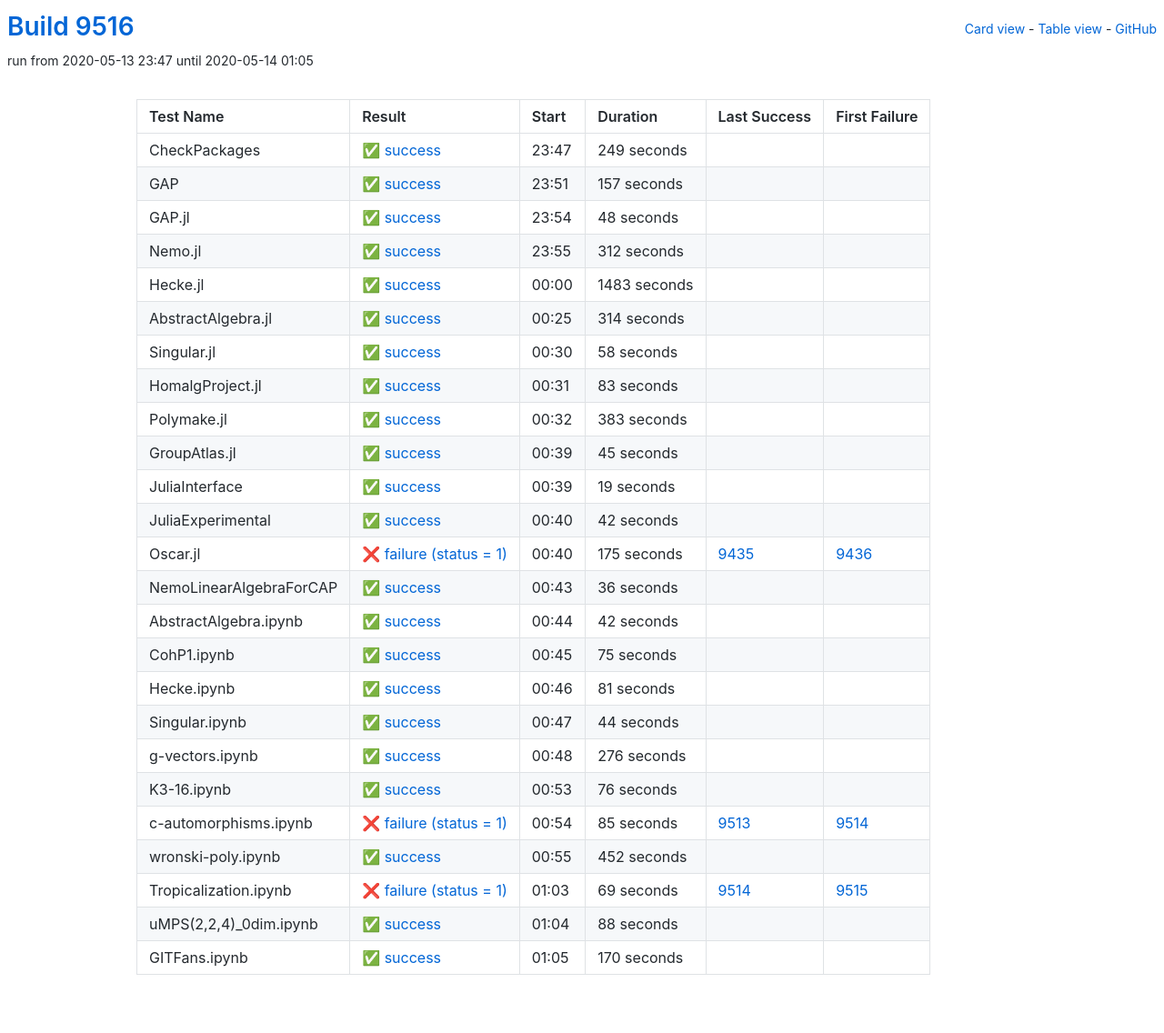
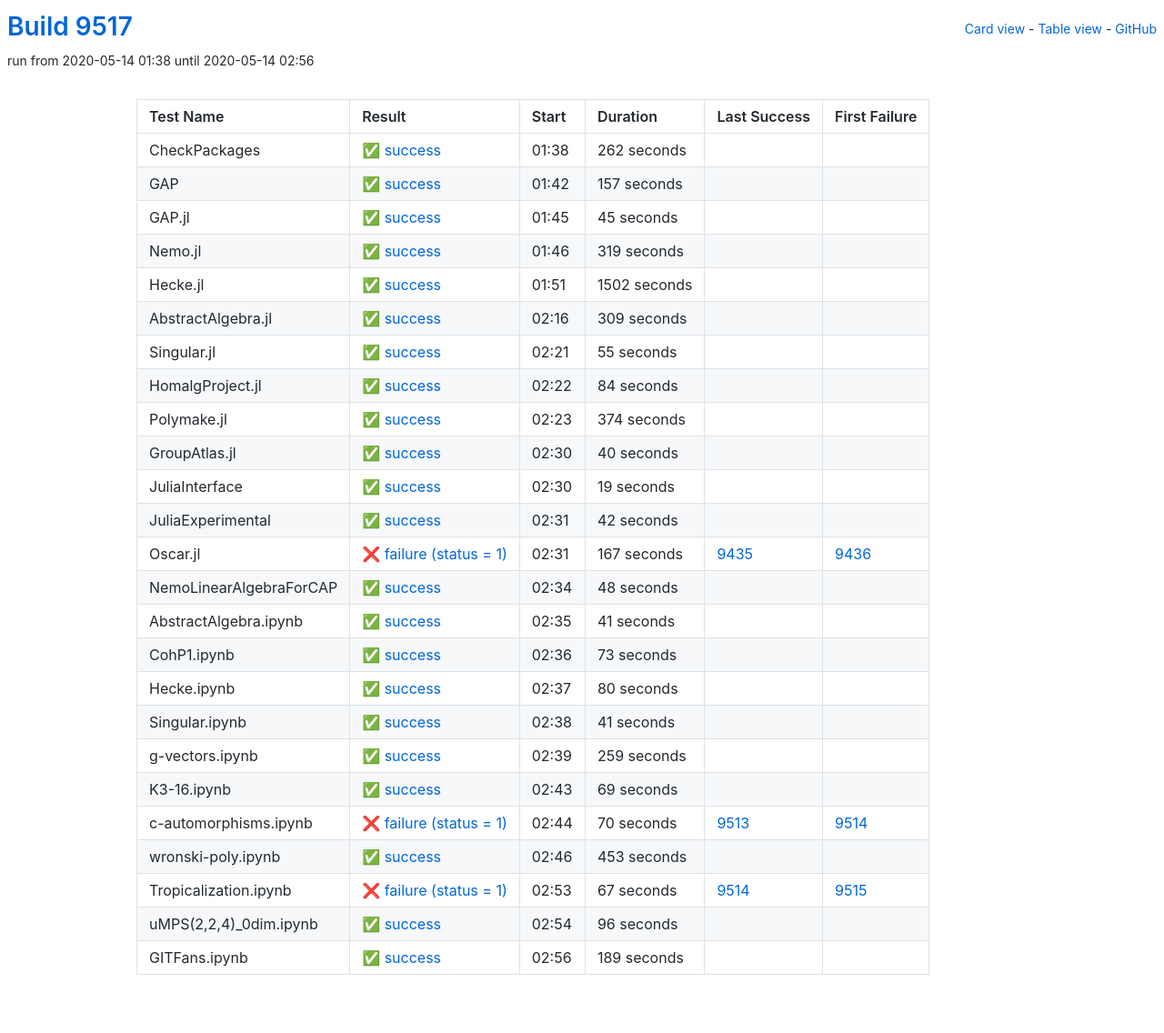
Before and after one commit to oscar-system/oscar-ci-status, a Jekyll site: the page built from table.html, in a window 1280 px wide. Shown: the whole page at 91% size. Built offline with Jekyll 4.4.1, drawn with Linux system fonts in a browser that asks for light colours.

Commit message:
Build 9517

```diff
--- a/_data/ci.yml
+++ b/_data/ci.yml
@@ -1,17 +1,17 @@
-build: 9516
-build_url: https://oscarci.mathematik.uni-kl.de/job/oscar/9516/
+build: 9517
+build_url: https://oscarci.mathematik.uni-kl.de/job/oscar/9517/
 job: oscar
 tests:
-- duration: 249
+- duration: 262
   exitcode: 0
   first_failure: false
   first_failure_url: null
   id: checkpackages
   last_success: false
   last_success_url: null
-  log: https://oscarci.mathematik.uni-kl.de/job/oscar/9516/artifact/logs/build-9516/CheckPackages.log
+  log: https://oscarci.mathematik.uni-kl.de/job/oscar/9517/artifact/logs/build-9517/CheckPackages.log
   name: CheckPackages
-  start: 2020-05-13 23:47
+  start: 2020-05-14 01:38
   status: success
   success: true
 - duration: 157
@@ -21,105 +21,105 @@
   id: gap
   last_success: false
   last_success_url: null
-  log: https://oscarci.mathematik.uni-kl.de/job/oscar/9516/artifact/logs/build-9516/GAP.log
+  log: https://oscarci.mathematik.uni-kl.de/job/oscar/9517/artifact/logs/build-9517/GAP.log
   name: GAP
-  start: 2020-05-13 23:51
+  start: 2020-05-14 01:42
   status: success
   success: true
-- duration: 48
+- duration: 45
   exitcode: 0
   first_failure: false
   first_failure_url: null
   id: gap-jl
   last_success: false
   last_success_url: null
-  log: https://oscarci.mathematik.uni-kl.de/job/oscar/9516/artifact/logs/build-9516/GAP.jl.log
+  log: https://oscarci.mathematik.uni-kl.de/job/oscar/9517/artifact/logs/build-9517/GAP.jl.log
   name: GAP.jl
-  start: 2020-05-13 23:54
+  start: 2020-05-14 01:45
   status: success
   success: true
-- duration: 312
+- duration: 319
   exitcode: 0
   first_failure: false
   first_failure_url: null
   id: nemo-jl
   last_success: false
   last_success_url: null
-  log: https://oscarci.mathematik.uni-kl.de/job/oscar/9516/artifact/logs/build-9516/Nemo.jl.log
+  log: https://oscarci.mathematik.uni-kl.de/job/oscar/9517/artifact/logs/build-9517/Nemo.jl.log
   name: Nemo.jl
-  start: 2020-05-13 23:55
+  start: 2020-05-14 01:46
   status: success
   success: true
-- duration: 1483
+- duration: 1502
   exitcode: 0
   first_failure: false
   first_failure_url: null
   id: hecke-jl
   last_success: false
   last_success_url: null
-  log: https://oscarci.mathematik.uni-kl.de/job/oscar/9516/artifact/logs/build-9516/Hecke.jl.log
+  log: https://oscarci.mathematik.uni-kl.de/job/oscar/9517/artifact/logs/build-9517/Hecke.jl.log
   name: Hecke.jl
-  start: 2020-05-14 00:00
+  start: 2020-05-14 01:51
   status: success
   success: true
-- duration: 314
+- duration: 309
   exitcode: 0
   first_failure: false
   first_failure_url: null
   id: abstractalgebra-jl
   last_success: false
   last_success_url: null
-  log: https://oscarci.mathematik.uni-kl.de/job/oscar/9516/artifact/logs/build-9516/AbstractAlgebra.jl.log
+  log: https://oscarci.mathematik.uni-kl.de/job/oscar/9517/artifact/logs/build-9517/AbstractAlgebra.jl.log
   name: AbstractAlgebra.jl
-  start: 2020-05-14 00:25
+  start: 2020-05-14 02:16
   status: success
   success: true
-- duration: 58
+- duration: 55
   exitcode: 0
   first_failure: false
   first_failure_url: null
   id: singular-jl
   last_success: false
   last_success_url: null
-  log: https://oscarci.mathematik.uni-kl.de/job/oscar/9516/artifact/logs/build-9516/Singular.jl.log
+  log: https://oscarci.mathematik.uni-kl.de/job/oscar/9517/artifact/logs/build-9517/Singular.jl.log
   name: Singular.jl
-  start: 2020-05-14 00:30
+  start: 2020-05-14 02:21
   status: success
   success: true
-- duration: 83
+- duration: 84
   exitcode: 0
   first_failure: false
   first_failure_url: null
   id: homalgproject-jl
   last_success: false
   last_success_url: null
-  log: https://oscarci.mathematik.uni-kl.de/job/oscar/9516/artifact/logs/build-9516/HomalgProject.jl.log
+  log: https://oscarci.mathematik.uni-kl.de/job/oscar/9517/artifact/logs/build-9517/HomalgProject.jl.log
   name: HomalgProject.jl
-  start: 2020-05-14 00:31
+  start: 2020-05-14 02:22
   status: success
   success: true
-- duration: 383
+- duration: 374
   exitcode: 0
   first_failure: false
   first_failure_url: null
   id: polymake-jl
   last_success: false
   last_success_url: null
-  log: https://oscarci.mathematik.uni-kl.de/job/oscar/9516/artifact/logs/build-9516/Polymake.jl.log
+  log: https://oscarci.mathematik.uni-kl.de/job/oscar/9517/artifact/logs/build-9517/Polymake.jl.log
   name: Polymake.jl
-  start: 2020-05-14 00:32
+  start: 2020-05-14 02:23
   status: success
   success: true
-- duration: 45
+- duration: 40
   exitcode: 0
   first_failure: false
   first_failure_url: null
   id: groupatlas-jl
   last_success: false
   last_success_url: null
-  log: https://oscarci.mathematik.uni-kl.de/job/oscar/9516/artifact/logs/build-9516/GroupAtlas.jl.log
+  log: https://oscarci.mathematik.uni-kl.de/job/oscar/9517/artifact/logs/build-9517/GroupAtlas.jl.log
   name: GroupAtlas.jl
-  start: 2020-05-14 00:39
+  start: 2020-05-14 02:30
   status: success
   success: true
 - duration: 19
@@ -129,9 +129,9 @@
   id: juliainterface
   last_success: false
   last_success_url: null
-  log: https://oscarci.mathematik.uni-kl.de/job/oscar/9516/artifact/logs/build-9516/JuliaInterface.log
+  log: https://oscarci.mathematik.uni-kl.de/job/oscar/9517/artifact/logs/build-9517/JuliaInterface.log
   name: JuliaInterface
-  start: 2020-05-14 00:39
+  start: 2020-05-14 02:30
   status: success
   success: true
 - duration: 42
@@ -141,164 +141,164 @@
   id: juliaexperimental
   last_success: false
   last_success_url: null
-  log: https://oscarci.mathematik.uni-kl.de/job/oscar/9516/artifact/logs/build-9516/JuliaExperimental.log
+  log: https://oscarci.mathematik.uni-kl.de/job/oscar/9517/artifact/logs/build-9517/JuliaExperimental.log
   name: JuliaExperimental
-  start: 2020-05-14 00:40
+  start: 2020-05-14 02:31
   status: success
   success: true
-- duration: 175
+- duration: 167
   exitcode: 1
   first_failure: 9436
   first_failure_url: https://oscarci.mathematik.uni-kl.de/job/oscar/9436/
   id: oscar-jl
   last_success: 9435
   last_success_url: https://oscarci.mathematik.uni-kl.de/job/oscar/9435/
-  log: https://oscarci.mathematik.uni-kl.de/job/oscar/9516/artifact/logs/build-9516/Oscar.jl.log
+  log: https://oscarci.mathematik.uni-kl.de/job/oscar/9517/artifact/logs/build-9517/Oscar.jl.log
   name: Oscar.jl
-  start: 2020-05-14 00:40
+  start: 2020-05-14 02:31
   status: failure
   success: false
-- duration: 36
+- duration: 48
   exitcode: 0
   first_failure: false
   first_failure_url: null
   id: nemolinearalgebraforcap
   last_success: false
   last_success_url: null
-  log: https://oscarci.mathematik.uni-kl.de/job/oscar/9516/artifact/logs/build-9516/NemoLinearAlgebraForCAP.log
+  log: https://oscarci.mathematik.uni-kl.de/job/oscar/9517/artifact/logs/build-9517/NemoLinearAlgebraForCAP.log
   name: NemoLinearAlgebraForCAP
-  start: 2020-05-14 00:43
+  start: 2020-05-14 02:34
   status: success
   success: true
-- duration: 42
+- duration: 41
   exitcode: 0
   first_failure: false
   first_failure_url: null
   id: abstractalgebra-ipynb
   last_success: false
   last_success_url: null
-  log: https://oscarci.mathematik.uni-kl.de/job/oscar/9516/artifact/logs/build-9516/AbstractAlgebra.ipynb.log
+  log: https://oscarci.mathematik.uni-kl.de/job/oscar/9517/artifact/logs/build-9517/AbstractAlgebra.ipynb.log
   name: AbstractAlgebra.ipynb
-  start: 2020-05-14 00:44
+  start: 2020-05-14 02:35
   status: success
   success: true
-- duration: 75
+- duration: 73
   exitcode: 0
   first_failure: false
   first_failure_url: null
   id: cohp1-ipynb
   last_success: false
   last_success_url: null
-  log: https://oscarci.mathematik.uni-kl.de/job/oscar/9516/artifact/logs/build-9516/CohP1.ipynb.log
+  log: https://oscarci.mathematik.uni-kl.de/job/oscar/9517/artifact/logs/build-9517/CohP1.ipynb.log
   name: CohP1.ipynb
-  start: 2020-05-14 00:45
+  start: 2020-05-14 02:36
   status: success
   success: true
-- duration: 81
+- duration: 80
   exitcode: 0
   first_failure: false
   first_failure_url: null
   id: hecke-ipynb
   last_success: false
   last_success_url: null
-  log: https://oscarci.mathematik.uni-kl.de/job/oscar/9516/artifact/logs/build-9516/Hecke.ipynb.log
+  log: https://oscarci.mathematik.uni-kl.de/job/oscar/9517/artifact/logs/build-9517/Hecke.ipynb.log
   name: Hecke.ipynb
-  start: 2020-05-14 00:46
+  start: 2020-05-14 02:37
   status: success
   success: true
-- duration: 44
+- duration: 41
   exitcode: 0
   first_failure: false
   first_failure_url: null
   id: singular-ipynb
   last_success: false
   last_success_url: null
-  log: https://oscarci.mathematik.uni-kl.de/job/oscar/9516/artifact/logs/build-9516/Singular.ipynb.log
+  log: https://oscarci.mathematik.uni-kl.de/job/oscar/9517/artifact/logs/build-9517/Singular.ipynb.log
   name: Singular.ipynb
-  start: 2020-05-14 00:47
+  start: 2020-05-14 02:38
   status: success
   success: true
-- duration: 276
+- duration: 259
   exitcode: 0
   first_failure: false
   first_failure_url: null
   id: g-vectors-ipynb
   last_success: false
   last_success_url: null
-  log: https://oscarci.mathematik.uni-kl.de/job/oscar/9516/artifact/logs/build-9516/g-vectors.ipynb.log
+  log: https://oscarci.mathematik.uni-kl.de/job/oscar/9517/artifact/logs/build-9517/g-vectors.ipynb.log
   name: g-vectors.ipynb
-  start: 2020-05-14 00:48
+  start: 2020-05-14 02:39
   status: success
   success: true
-- duration: 76
+- duration: 69
   exitcode: 0
   first_failure: false
   first_failure_url: null
   id: k3-16-ipynb
   last_success: false
   last_success_url: null
-  log: https://oscarci.mathematik.uni-kl.de/job/oscar/9516/artifact/logs/build-9516/K3-16.ipynb.log
+  log: https://oscarci.mathematik.uni-kl.de/job/oscar/9517/artifact/logs/build-9517/K3-16.ipynb.log
   name: K3-16.ipynb
-  start: 2020-05-14 00:53
+  start: 2020-05-14 02:43
   status: success
   success: true
-- duration: 85
+- duration: 70
   exitcode: 1
   first_failure: 9514
   first_failure_url: https://oscarci.mathematik.uni-kl.de/job/oscar/9514/
   id: c-automorphisms-ipynb
   last_success: 9513
   last_success_url: https://oscarci.mathematik.uni-kl.de/job/oscar/9513/
-  log: https://oscarci.mathematik.uni-kl.de/job/oscar/9516/artifact/logs/build-9516/c-automorphisms.ipynb.log
+  log: https://oscarci.mathematik.uni-kl.de/job/oscar/9517/artifact/logs/build-9517/c-automorphisms.ipynb.log
   name: c-automorphisms.ipynb
-  start: 2020-05-14 00:54
+  start: 2020-05-14 02:44
   status: failure
   success: false
-- duration: 452
+- duration: 453
   exitcode: 0
   first_failure: false
   first_failure_url: null
   id: wronski-poly-ipynb
   last_success: false
   last_success_url: null
-  log: https://oscarci.mathematik.uni-kl.de/job/oscar/9516/artifact/logs/build-9516/wronski-poly.ipynb.log
+  log: https://oscarci.mathematik.uni-kl.de/job/oscar/9517/artifact/logs/build-9517/wronski-poly.ipynb.log
   name: wronski-poly.ipynb
-  start: 2020-05-14 00:55
+  start: 2020-05-14 02:46
   status: success
   success: true
-- duration: 69
+- duration: 67
   exitcode: 1
   first_failure: 9515
   first_failure_url: https://oscarci.mathematik.uni-kl.de/job/oscar/9515/
   id: tropicalization-ipynb
   last_success: 9514
   last_success_url: https://oscarci.mathematik.uni-kl.de/job/oscar/9514/
-  log: https://oscarci.mathematik.uni-kl.de/job/oscar/9516/artifact/logs/build-9516/Tropicalization.ipynb.log
+  log: https://oscarci.mathematik.uni-kl.de/job/oscar/9517/artifact/logs/build-9517/Tropicalization.ipynb.log
   name: Tropicalization.ipynb
-  start: 2020-05-14 01:03
+  start: 2020-05-14 02:53
   status: failure
   success: false
-- duration: 88
+- duration: 96
   exitcode: 0
   first_failure: false
   first_failure_url: null
   id: umps-2-2-4-0dim-ipynb
   last_success: false
   last_success_url: null
-  log: https://oscarci.mathematik.uni-kl.de/job/oscar/9516/artifact/logs/build-9516/uMPS-2-2-4-_0dim.ipynb.log
+  log: https://oscarci.mathematik.uni-kl.de/job/oscar/9517/artifact/logs/build-9517/uMPS-2-2-4-_0dim.ipynb.log
   name: uMPS(2,2,4)_0dim.ipynb
-  start: 2020-05-14 01:04
+  start: 2020-05-14 02:54
   status: success
   success: true
-- duration: 170
+- duration: 189
   exitcode: 0
   first_failure: false
   first_failure_url: null
   id: gitfans-ipynb
   last_success: false
   last_success_url: null
-  log: https://oscarci.mathematik.uni-kl.de/job/oscar/9516/artifact/logs/build-9516/GITFans.ipynb.log
+  log: https://oscarci.mathematik.uni-kl.de/job/oscar/9517/artifact/logs/build-9517/GITFans.ipynb.log
   name: GITFans.ipynb
-  start: 2020-05-14 01:05
+  start: 2020-05-14 02:56
   status: success
   success: true
```
Also changed, not shown: README.md.
